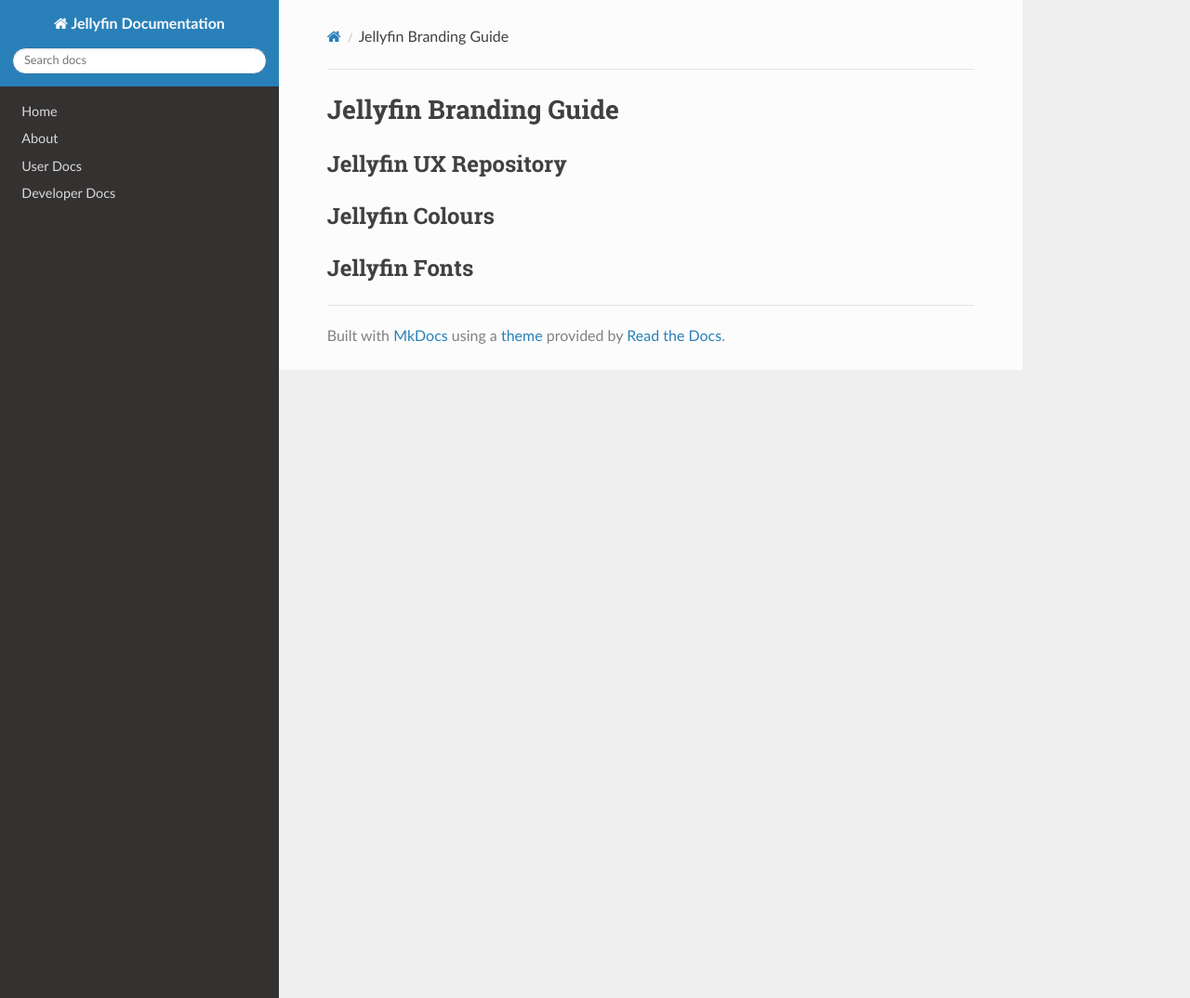
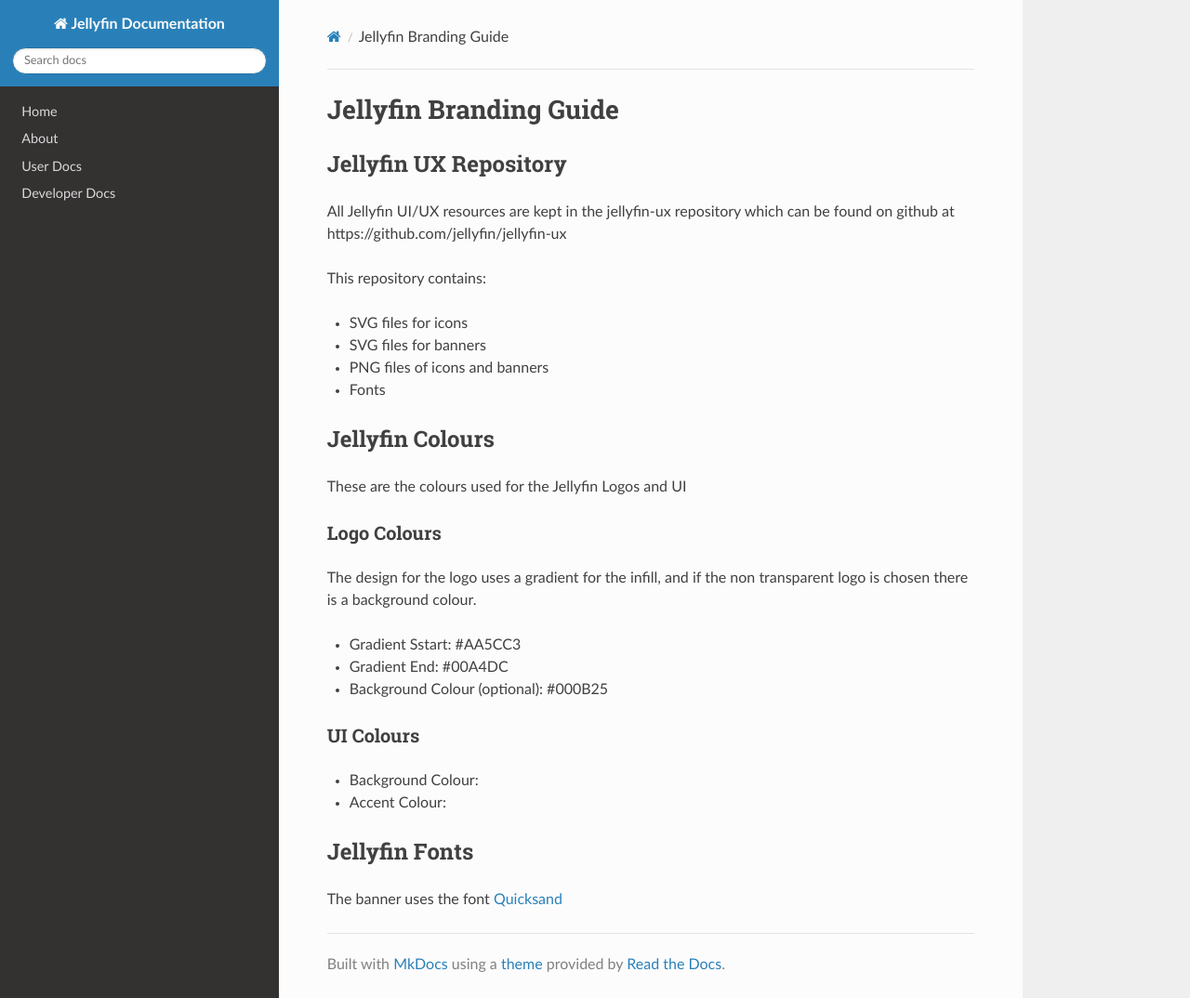
Before and after one commit to jellyfin-archive/jellyfin-docs, an MkDocs documentation site: the page built from docs/developer-docs/branding-guide.md, in a window 1280 px wide and 1074 px high. Shown: the whole window at 93% size. Built offline with MkDocs 1.6.1, drawn with Linux system fonts in a browser that asks for light colours; nearby versions of some CDN libraries.

Commit message:
Fill colours (excluding ui); link to jellyfin-ux list of what is in jellyfin-ux; fonts link

```diff
--- a/docs/developer-docs/branding-guide.md
+++ b/docs/developer-docs/branding-guide.md
@@ -1,7 +1,34 @@
 # Jellyfin Branding Guide
 
 ## Jellyfin UX Repository
+All Jellyfin UI/UX resources are kept in the jellyfin-ux repository which can be found on github at https://github.com/jellyfin/jellyfin-ux
+
+This repository contains:
+
+* SVG files for icons
+* SVG files for banners
+* PNG files of icons and banners
+* Fonts
+
 
 ## Jellyfin Colours
 
+These are the colours used for the Jellyfin Logos and UI
+
+### Logo Colours
+
+The design for the logo uses a gradient for the infill, and if the non transparent logo is chosen there is a background colour.
+
+* Gradient Sstart: #AA5CC3
+* Gradient End: #00A4DC
+* Background Colour (optional): #000B25
+
+### UI Colours
+
+* Background Colour:
+* Accent Colour:
+
+
 ## Jellyfin Fonts
+
+The banner uses the font [Quicksand](https://fonts.google.com/specimen/Quicksand)
```
